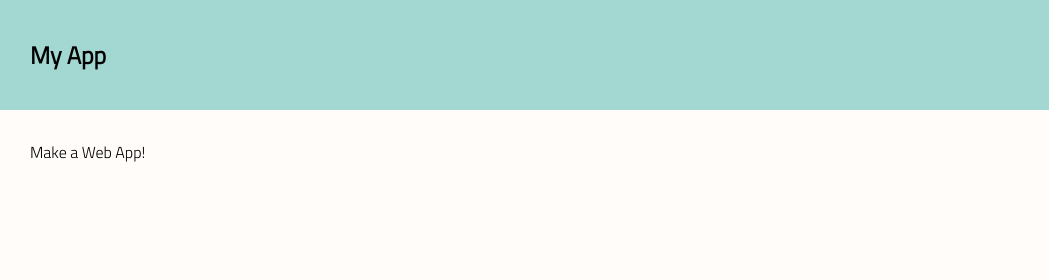
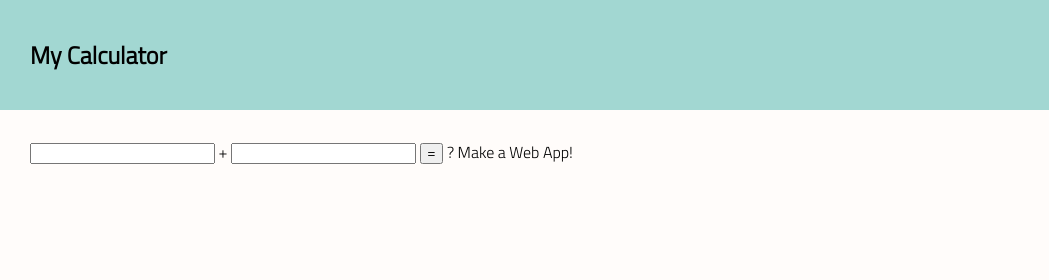
Before and after one commit to VioletKatrinStewart/lab-04, a plain HTML site: page index.html in a window 1280 px wide. Shown: the top 280 px of the page, 0-1049 px from the left. Drawn offline with Linux system fonts and the light colour scheme.

Commit message:
created UI for add

```diff
--- a/index.html
+++ b/index.html
@@ -8,16 +8,22 @@
     <link href="https://fonts.googleapis.com/css2?family=Titillium+Web:wght@300&display=swap" rel="stylesheet">
     <link rel="stylesheet" href="./styles/reset.css">
     <link rel="stylesheet" href="./styles/styles.css">
-    <title>My App</title>
+    <title>Calculator</title>
 </head>
 
 <body>
     <header>
-        <h1>My App</h1>
+        <h1>My Calculator</h1>
         <img src="assets/big-logo.png" />
     </header>
 
     <main>
+
+        <input id="add-number-1">
+        +
+        <input id="add-number-2">
+        <button id="add-button">=</button>
+        <span id="add-answer">?</span>
 
         Make a Web App!
 
```
Also changed, not shown: app.js (+1 -6 lines), test/tests.js (+0 -18 lines), calculator.js (added), 1 other file.
